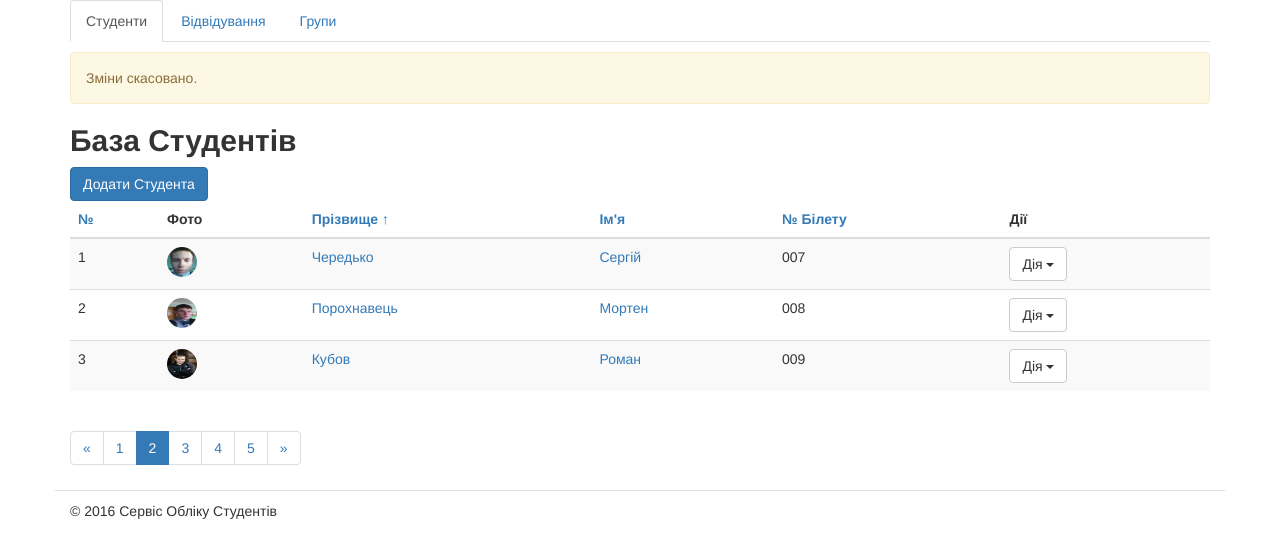
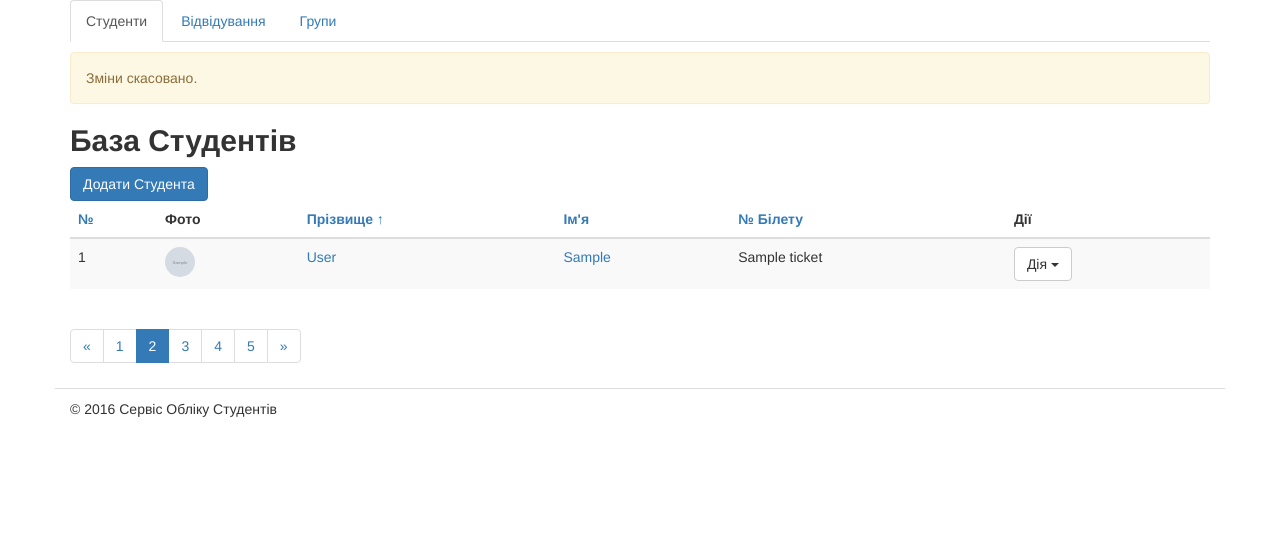
Before and after one commit to konchyts-v/test_repository, a Django app: template students/templates/students/students_list.html in a window 1280 px wide. Shown: the part 70-628 px from the top of the page. Run offline with Django 3.2, Linux system fonts and the light colour scheme; the template is opened without the code that fills it: most values are stand-ins (such as "Sample title", 1, 10 or a date in 2020); some libraries are stand-ins or nearby versions.

Commit message:
ready template for homepage

```diff
--- /dev/null
+++ b/students/static/css/main.css
@@ -0,0 +1,33 @@
+/* Global Styles */
+h1, h2, h3, h4, h5, h6 {
+  font-weight: bold;
+}
+
+.alert {
+  /* Ми додали відстань лише зверху елемента: -top */
+  margin-top: 10px;
+}
+
+/* знайшли елемент футера по його унікальному ідентифікатору
+footer */
+#footer {
+  /* задаємо верхню межу елемента: ширина лінії, тип лінії, колір
+  лінії */
+  border-top: 1px solid #dddddd;
+  /* задаємо внутрішню відстань елемента до верхнього краю */
+  padding-top: 10px;
+}
+
+/* Groups Selector */
+#group-selector {
+  margin-top: 30px;
+}
+#group-selector select {
+  margin: 0;
+  width: 85%;
+  background-color: #ffffff;
+  border: 1px solid #cccccc;
+  height: 30px;
+  line-height: 30px;
+  color: #555555;
+}
--- a/students/templates/students/students_list.html
+++ b/students/templates/students/students_list.html
@@ -1,3 +1,4 @@
+{% load staticfiles %}
 <!DOCTYPE html>
 <html lang='uk'>
 
@@ -10,7 +11,7 @@
     <!-- Include Styles -->
 	<link rel="stylesheet"
 		  href="https://cdn.jsdelivr.net/bootstrap/3.3.0/css/bootstrap.min.css">
-	<link rel="stylesheet" href="./css/main.css">
+	<link rel="stylesheet" href="{% static 'css/main.css' %}">
 
   </head>
 
@@ -76,12 +77,13 @@
 			  </tr>
 			</thead>
 			<tbody>
+			  {% for student in students %}
 			    <tr>
-				<td>1</td>
-				<td> <img height="30" width="30" src="./img/sergiy.jpg" class="img-circle"></td>
-				<td> <a title="Редагувати" href="{% url 'students_edit' 1 %}">Чередько</a></td>
-				<td> <a title="Редагувати" href="{% url 'students_edit' 1 %}">Сергій</a></td>
-				<td>007</td>
+				  <td>{{ forloop.counter }}</td>
+				  <td> <img height="30" width="30" src="{% static student.image %}" class="img-circle"></td>
+				  <td> <a title="Редагувати" href="{% url 'students_edit' 1 %}">{{ student.last_name }}</a></td>
+				  <td> <a title="Редагувати" href="{% url 'students_edit' 1 %}">{{ student.first_name }}</a></td>
+				  <td>{{ student.ticket }}</td>
 				  <td>
 				    <div class="dropdown">
 				      <button class="btn btn-default dropdown-toggle"
@@ -91,72 +93,20 @@
 				      <ul class="dropdown-menu" role="menu">
 				        <li role="presentation">
 				          <a role="menuitem" tabindex="-1"
-				           href="/journal/1">Відвідування</a>
+				             href="/journal/{{ student.id }}">Відвідування</a>
 				        </li>
 				        <li role="presentation">
-				        <a role="menuitem" tabindex="-1" href="{% url 'students_edit' 1 %}">Редагувати</a>
+				          <a role="menuitem" tabindex="-1" href="{% url 'students_edit' student.id %}">Редагувати</a>
 				        </li>
 				        <li role="presentation">
-				        <a role="menuitem" tabindex="-1" href="{% url 'students_delete' 1 %}">Видалити</a>
+				          <a role="menuitem" tabindex="-1" href="{% url 'students_delete' student.id %}">Видалити</a>
 				        </li>
 				      </ul>
 				    </div>
 				  </td>
 			    </tr>
-			  <tr>
-				<td>2</td>
-				<td> <img height="30" width="30" src="./img/morten.jpg" class="img-circle"></td>
-				<td> <a title="Редагувати" href="{% url 'students_edit' 2 %}">Порохнавець</a></td>
-				<td> <a title="Редагувати" href="{% url 'students_edit' 2 %}">Мортен</a></td>
-				<td>008</td>
-				<td>
-				  <div class="dropdown">
-				    <button class="btn btn-default dropdown-toggle"
-				    		type="button" data-toggle="dropdown">Дія
-				      <span class="caret"></span>
-				    </button>
-				    <ul class="dropdown-menu" role="menu">
-				      <li role="presentation">
-				        <a role="menuitem" tabindex="-1"
-				           href="/journal/2">Відвідування</a>
-				      </li>
-				      <li role="presentation">
-				        <a role="menuitem" tabindex="-1" href="{% url 'students_edit' 2 %}">Редагувати</a>
-				      </li>
-				      <li role="presentation">
-				        <a role="menuitem" tabindex="-1" href="{% url 'students_delete' 2 %}">Видалити</a>
-				      </li>
-				    </ul>
-				  </div>
-				</td>
-			  </tr>
-			  <tr>
-				<td>3</td>
-				<td> <img height="30" width="30" src="./img/roma.jpg" class="img-circle"></td>
-				<td> <a title="Редагувати" href="{% url 'students_edit' 3 %}">Кубов</a></td>
-				<td> <a title="Редагувати" href="{% url 'students_edit' 3 %}">Роман</a></td>
-				<td>009</td>
-				<td>
-				  <div class="dropdown">
-				    <button class="btn btn-default dropdown-toggle"
-				    		type="button" data-toggle="dropdown">Дія
-				      <span class="caret"></span>
-				    </button>
-				    <ul class="dropdown-menu" role="menu">
-				      <li role="presentation">
-				        <a role="menuitem" tabindex="-1"
-				           href="/journal/2">Відвідування</a>
-				      </li>
-				      <li role="presentation">
-				        <a role="menuitem" tabindex="-1" href="{% url 'students_edit' 3 %}">Редагувати</a>
-				      </li>
-				      <li role="presentation">
-				        <a role="menuitem" tabindex="-1" href="{% url 'students_delete' 3 %}">Видалити</a>
-				      </li>
-				    </ul>
-				  </div>
-				</td>
-			  </tr>
+			  {% endfor %}
+
 			</tbody>
 		  </table>
 		  <nav>
```
Also changed, not shown: students/views.py (+20 -4 lines), students/static/img/morten.jpg (added), students/static/img/roma.jpg (added), students/static/img/sergiy.jpg (added), 1 other file. Lines whose indentation alone changed are shown as unchanged.
